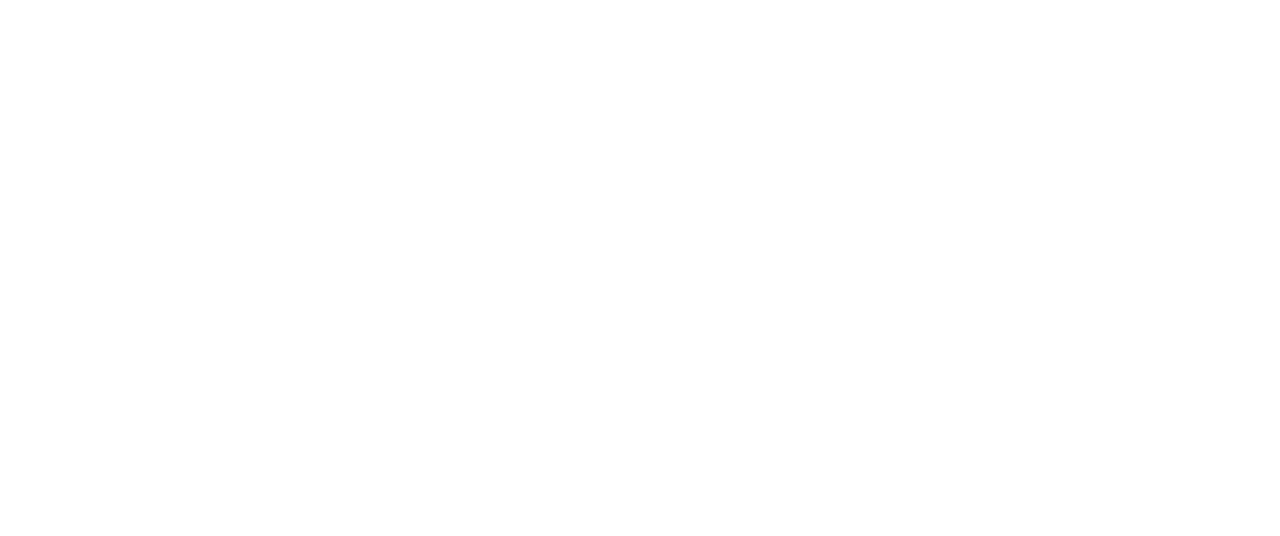
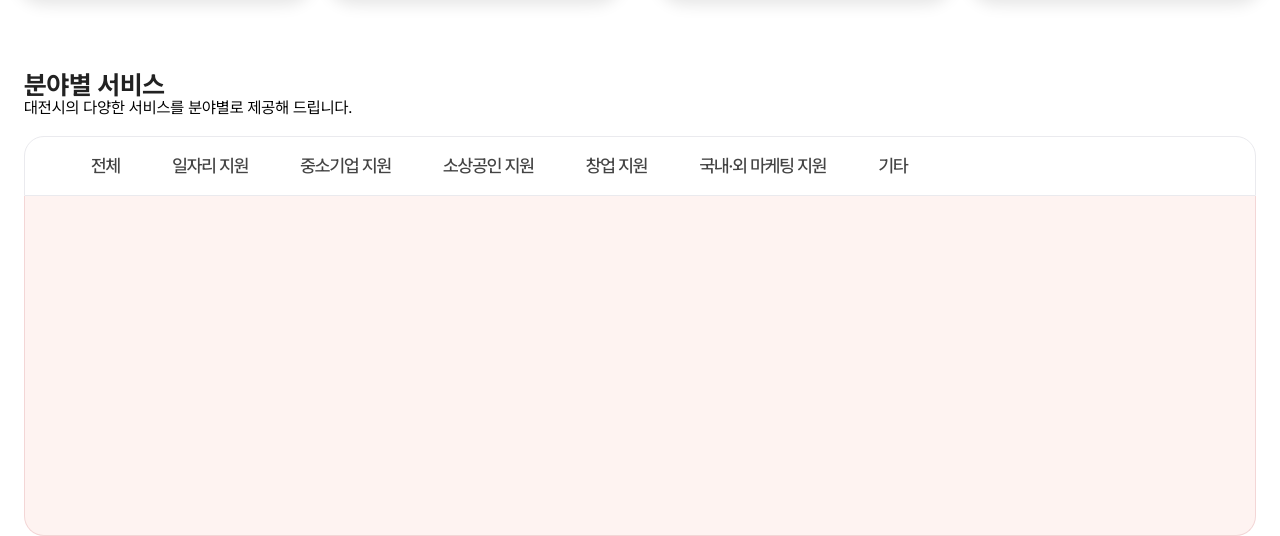
Before and after one commit to libtv/djbea-portal, a React (Create React App) app: page / in a window 1280 px wide. Shown: the part 1362-1898 px from the top of the page. Before the commit the page ends 1352 px from the top, so only its background shows below. Built offline with nearby package versions, Linux system fonts and the light colour scheme.

Commit message:
revise content - 2025.2.14.

```diff
--- a/src/route/home/home.context.tsx
+++ b/src/route/home/home.context.tsx
@@ -2,6 +2,7 @@
 import { HomeSection01 } from "./section/01/home.section-01";
 import { HomeSection02 } from "./section/02/home.section-02";
 import { HomeSection03 } from "./section/03/home.section-03";
+import { HomeSection04 } from "./section/04/home.section-04";
 
 export function HomeContext() {
   return (
@@ -9,6 +10,7 @@
       <HomeSection01></HomeSection01>
       <HomeSection02></HomeSection02>
       <HomeSection03></HomeSection03>
+      <HomeSection04></HomeSection04>
     </div>
   );
 }
--- /dev/null
+++ b/src/route/home/section/04/home.section-04.tsx
@@ -0,0 +1,54 @@
+import "../../../../style/css/home/section/04/home.section-04.css";
+
+export function HomeSection04() {
+  return (
+    <div className="section-04">
+      <div className="wrap-tit">
+        <h4 className="tit">분야별 서비스</h4>
+        <span>대전시의 다양한 서비스를 분야별로 제공해 드립니다.</span>
+      </div>
+      <div className="wrap-filed">
+        <div className="field-tab">
+          <ul className="tab-list">
+            <li className="is-current">
+              <a href="javascript:void(0);" data-id="service0">
+                <i>전체</i>
+              </a>
+            </li>
+            <li>
+              <a href="javascript:void(0);" data-id="service1">
+                <i>일자리 지원</i>
+              </a>
+            </li>
+            <li>
+              <a href="javascript:void(0);" data-id="service2">
+                <i>중소기업 지원</i>
+              </a>
+            </li>
+            <li>
+              <a href="javascript:void(0);" data-id="service3">
+                <i>소상공인 지원</i>
+              </a>
+            </li>
+            <li>
+              <a href="javascript:void(0);" data-id="service4">
+                <i>창업 지원</i>
+              </a>
+            </li>
+            <li>
+              <a href="javascript:void(0);" data-id="service5">
+                <i>국내·외 마케팅 지원</i>
+              </a>
+            </li>
+            <li>
+              <a href="javascript:void(0);" data-id="service6">
+                <i>기타</i>
+              </a>
+            </li>
+          </ul>
+        </div>
+        <div className="field-body"></div>
+      </div>
+    </div>
+  );
+}
--- a/src/style/css/home/home.header.css
+++ b/src/style/css/home/home.header.css
@@ -210,7 +210,7 @@
   .depth1 {
     width: 314px;
     height: 100vh;
-    position: absolute;
+    position: fixed;
     top: 0;
     right: 0;
     background-color: #aaa;
--- a/src/style/css/home/section/03/home.section-03.css
+++ b/src/style/css/home/section/03/home.section-03.css
@@ -6,6 +6,7 @@
 .wrap-story {
   position: relative;
   width: calc(50% - 25px);
+  margin-bottom: 80px;
 }
 
 .wrap-story:nth-child(2) {
@@ -120,7 +121,7 @@
   .wrap-story {
     position: relative;
     width: calc(100% - 25px);
-    margin-bottom: 30px;
+    margin-bottom: 80px;
   }
 
   .wrap-story:nth-child(2) {
--- /dev/null
+++ b/src/style/css/home/section/04/home.section-04.css
@@ -0,0 +1,42 @@
+.wrap-field {
+  position: relative;
+  border-radius: 20px 20px 0 0;
+  overflow: hidden;
+}
+
+.field-tab {
+  flex: 1;
+  display: flex;
+  align-items: center;
+  position: relative;
+  padding: 0 40px;
+  border: 1px solid #eaeaee;
+  border-radius: 20px 20px 0 0;
+  background: #fff;
+}
+
+.tab-list li {
+  display: inline-block;
+  width: auto;
+}
+
+.tab-list li a {
+  display: block;
+  position: relative;
+  height: 58px;
+  padding: 0 26px;
+  line-height: 58px;
+  color: #444;
+  font-size: 18px;
+  font-weight: 500;
+}
+
+.field-body {
+  overflow: hidden;
+  position: relative;
+  height: 340px;
+  border: 1px solid #f3d6d6;
+  border-top: none;
+  border-radius: 0 0 20px 20px;
+  background: #fef3f1;
+}
```
